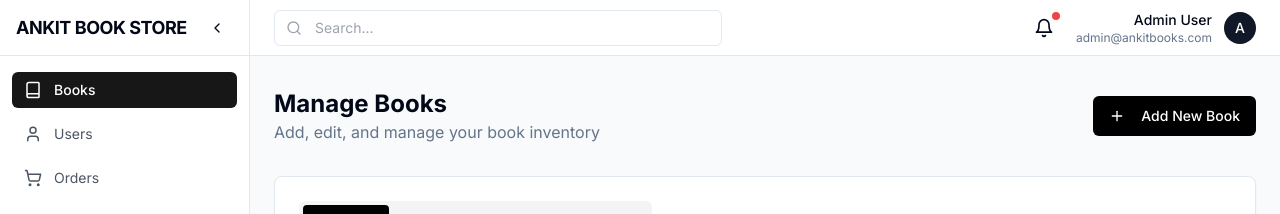
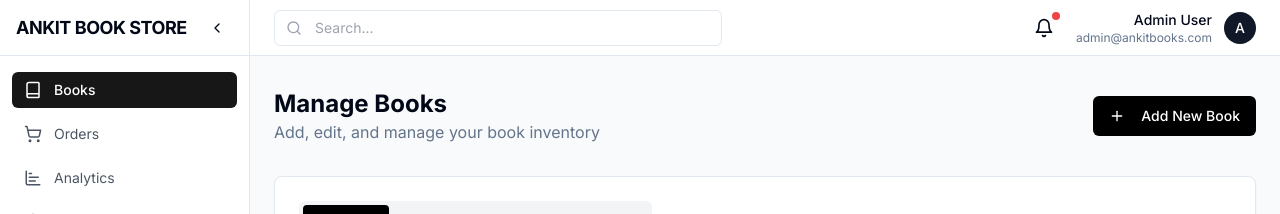
Before and after one commit to aditraj00/ankit-admin-dashboard, a React (Vite) app: page /dashboard in a window 1280 px wide. Shown: the top 214 px of the page. Built offline with nearby package versions, Linux system fonts and the light colour scheme.

Commit message:
Remove users page
Remove the users page and related components.

```diff
--- a/src/App.tsx
+++ b/src/App.tsx
@@ -8,7 +8,6 @@ import Index from "./pages/Index";
 import NotFound from "./pages/NotFound";
 import DashboardLayout from "./components/dashboard/DashboardLayout";
 import BooksPage from "./pages/Dashboard/Books";
-import UsersPage from "./pages/Dashboard/Users";
 import OrdersPage from "./pages/Dashboard/Orders";
 import AnalyticsPage from "./pages/Dashboard/Analytics";
 import SettingsPage from "./pages/Dashboard/Settings";
@@ -25,7 +24,6 @@ const App = () => (
           <Route path="/" element={<Navigate to="/dashboard" replace />} />
           <Route path="/dashboard" element={<DashboardLayout />}>
             <Route index element={<BooksPage />} />
-            <Route path="users" element={<UsersPage />} />
             <Route path="orders" element={<OrdersPage />} />
             <Route path="analytics" element={<AnalyticsPage />} />
             <Route path="settings" element={<SettingsPage />} />
--- a/src/components/dashboard/Sidebar.tsx
+++ b/src/components/dashboard/Sidebar.tsx
@@ -3,7 +3,6 @@ import React from 'react';
 import { NavLink } from 'react-router-dom';
 import {
   Book,
-  User,
   ShoppingCart,
   ChartBar,
   Settings,
@@ -74,9 +73,6 @@ const Sidebar = ({ isCollapsed, toggleSidebar }: SidebarProps) => {
           <SidebarLink to="/dashboard" icon={Book}>
             {!isCollapsed && "Books"}
           </SidebarLink>
-          <SidebarLink to="/dashboard/users" icon={User}>
-            {!isCollapsed && "Users"}
-          </SidebarLink>
           <SidebarLink to="/dashboard/orders" icon={ShoppingCart}>
             {!isCollapsed && "Orders"}
           </SidebarLink>
```
